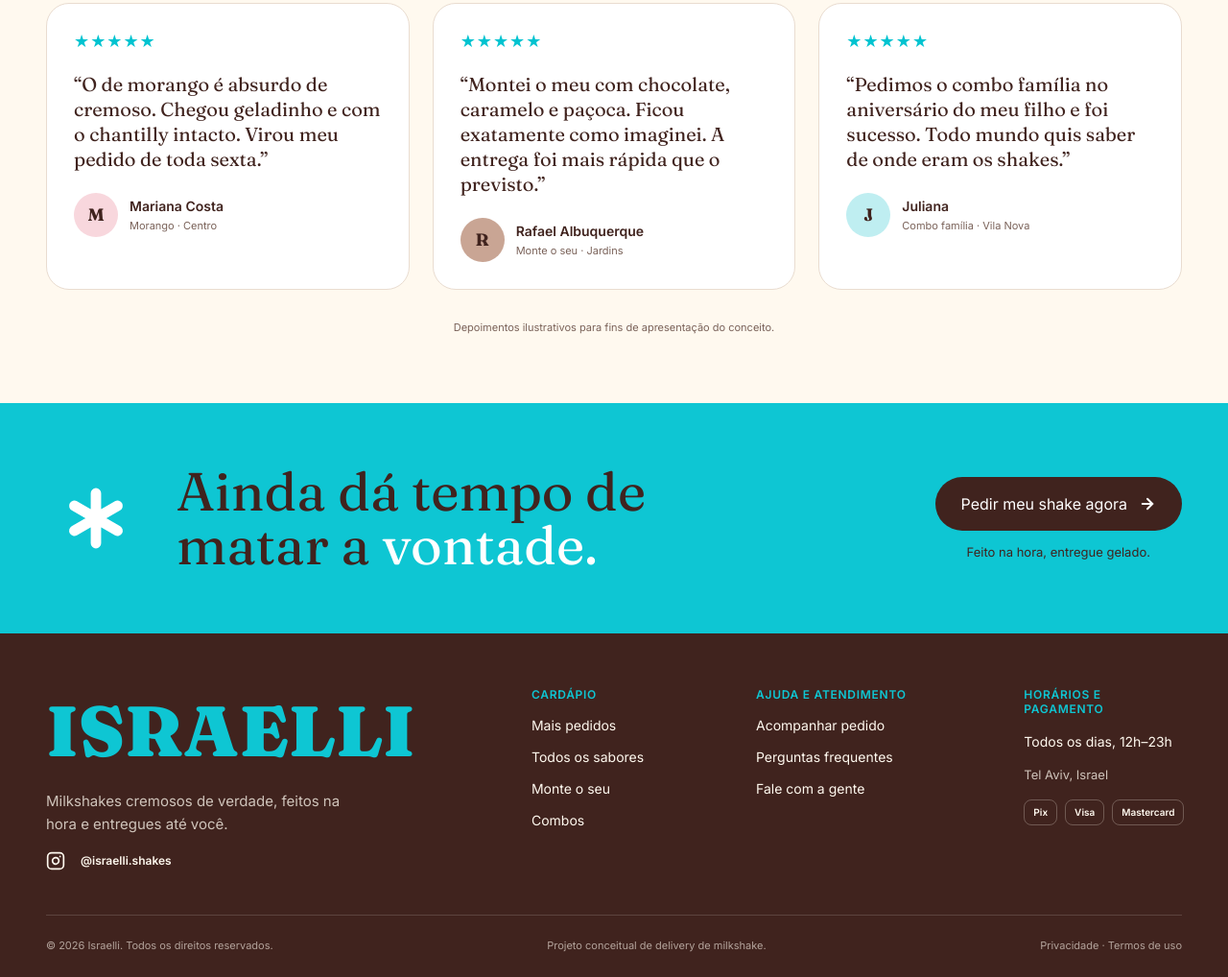
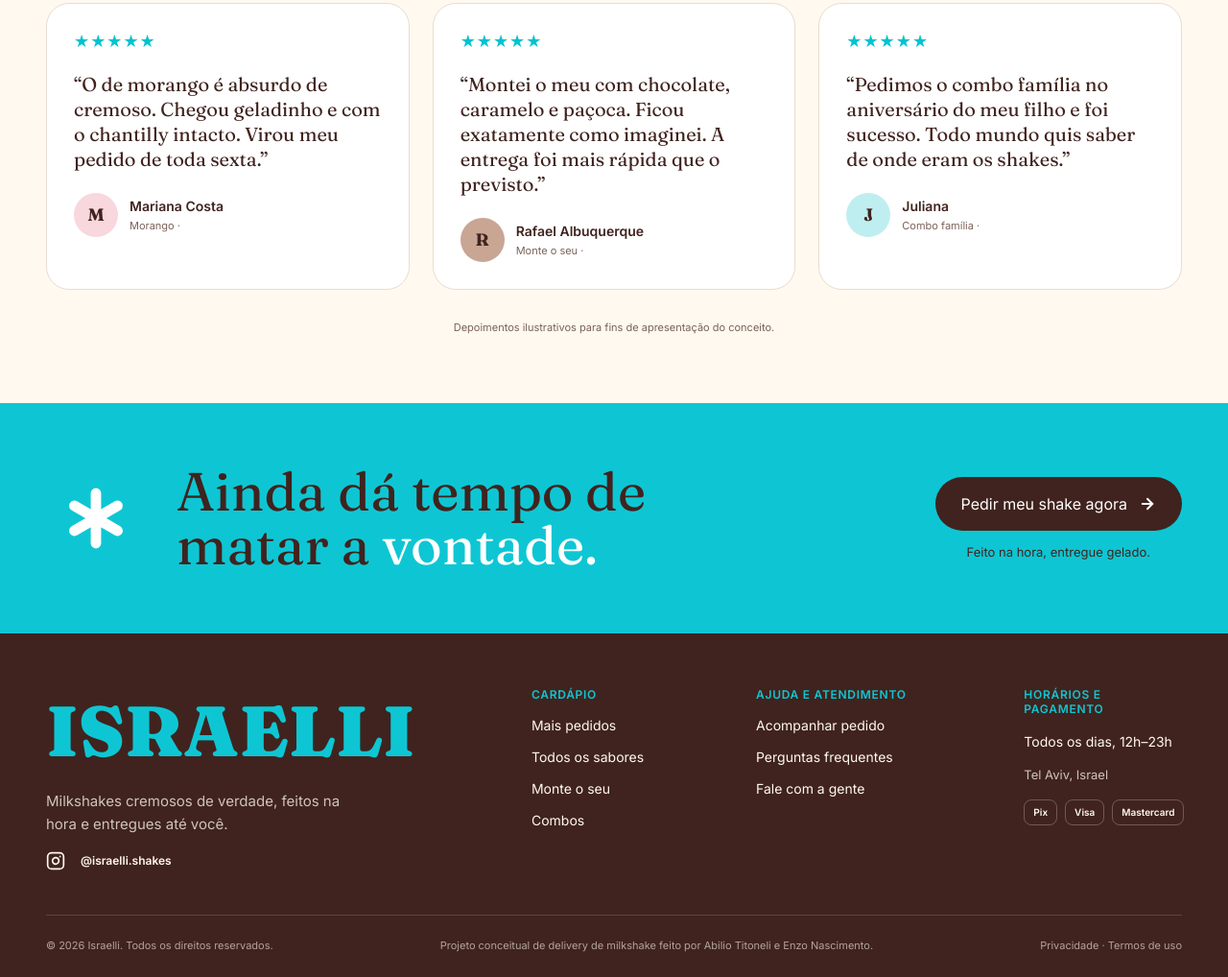
Before and after one commit to abiliotitoneli8-oss/interdisciplinar-trabalho-front, a plain HTML site: page index.html in a window 1280 px wide. Shown: the part 4409-5427 px from the top of the page at 96% size. Drawn offline with Linux system fonts and the light colour scheme.

Commit message:
Update index.html

```diff
--- a/index.html
+++ b/index.html
@@ -338,17 +338,17 @@
         <article class="avaliacao">
           <p class="estrelas" aria-label="5 estrelas">★★★★★</p>
           <p class="avaliacao__texto">“O de morango é absurdo de cremoso. Chegou geladinho e com o chantilly intacto. Virou meu pedido de toda sexta.”</p>
-          <div class="autor"><span class="avatar" style="background:#f8d7dd">M</span><div><p class="autor__nome">Mariana Costa</p><p class="autor__info">Morango · Centro</p></div></div>
+          <div class="autor"><span class="avatar" style="background:#f8d7dd">M</span><div><p class="autor__nome">Mariana Costa</p><p class="autor__info">Morango · </p></div></div>
         </article>
         <article class="avaliacao">
           <p class="estrelas" aria-label="5 estrelas">★★★★★</p>
           <p class="avaliacao__texto">“Montei o meu com chocolate, caramelo e paçoca. Ficou exatamente como imaginei. A entrega foi mais rápida que o previsto.”</p>
-          <div class="autor"><span class="avatar" style="background:#c9a594">R</span><div><p class="autor__nome">Rafael Albuquerque</p><p class="autor__info">Monte o seu · Jardins</p></div></div>
+          <div class="autor"><span class="avatar" style="background:#c9a594">R</span><div><p class="autor__nome">Rafael Albuquerque</p><p class="autor__info">Monte o seu · </p></div></div>
         </article>
         <article class="avaliacao">
           <p class="estrelas" aria-label="5 estrelas">★★★★★</p>
           <p class="avaliacao__texto">“Pedimos o combo família no aniversário do meu filho e foi sucesso. Todo mundo quis saber de onde eram os shakes.”</p>
-          <div class="autor"><span class="avatar" style="background:#bfeef1">J</span><div><p class="autor__nome">Juliana</p><p class="autor__info">Combo família · Vila Nova</p></div></div>
+          <div class="autor"><span class="avatar" style="background:#bfeef1">J</span><div><p class="autor__nome">Juliana</p><p class="autor__info">Combo família ·</p></div></div>
         </article>
       </div>
       <p class="nota">Depoimentos ilustrativos para fins de apresentação do conceito.</p>
@@ -395,7 +395,7 @@
         </div>
         <div class="legal">
           <p>© 2026 Israelli. Todos os direitos reservados.</p>
-          <p>Projeto conceitual de delivery de milkshake.</p>
+          <p>Projeto conceitual de delivery de milkshake feito por Abilio Titoneli e Enzo Nascimento.</p>
           <p>Privacidade · Termos de uso</p>
         </div>
       </footer>
```
